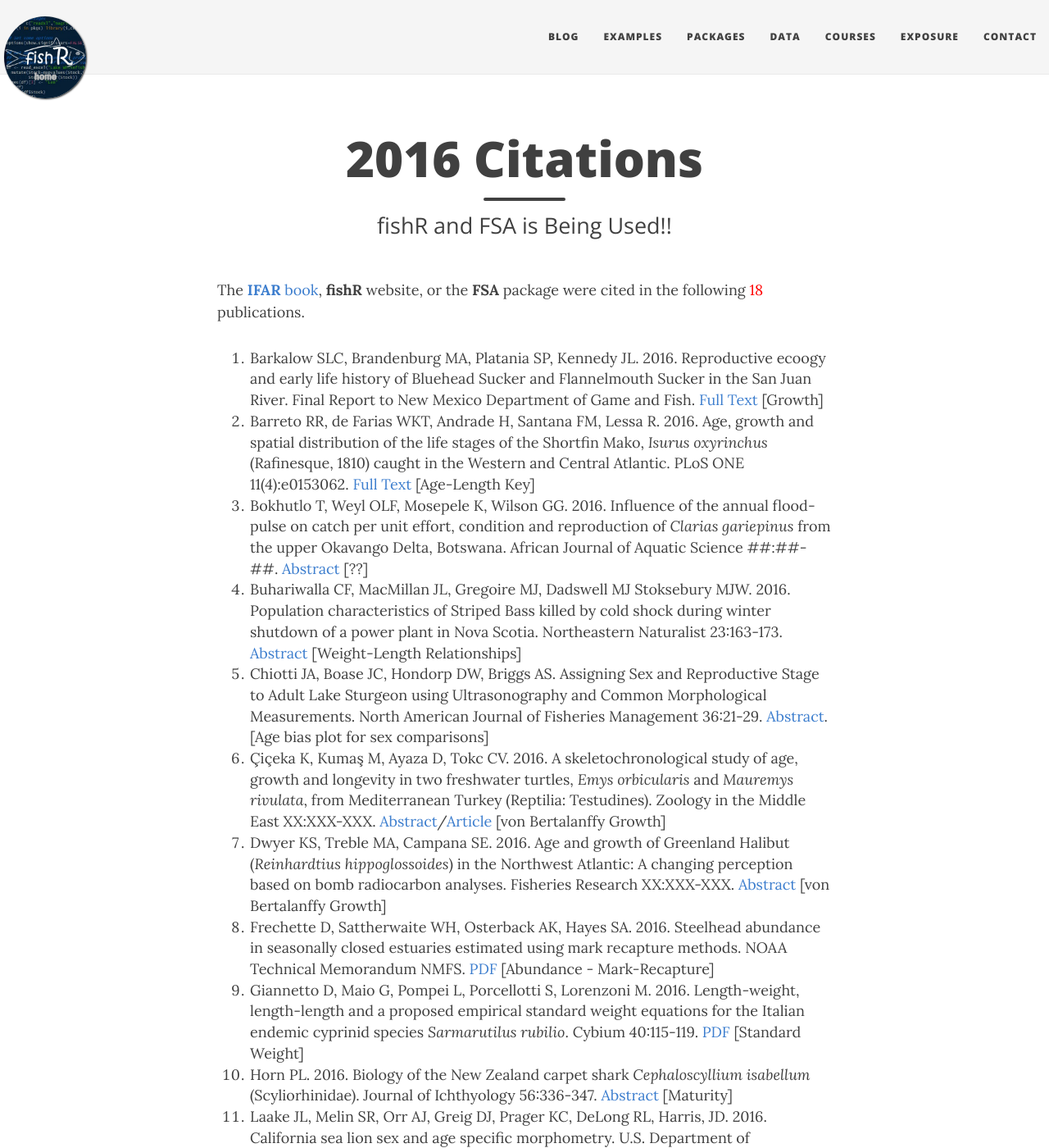
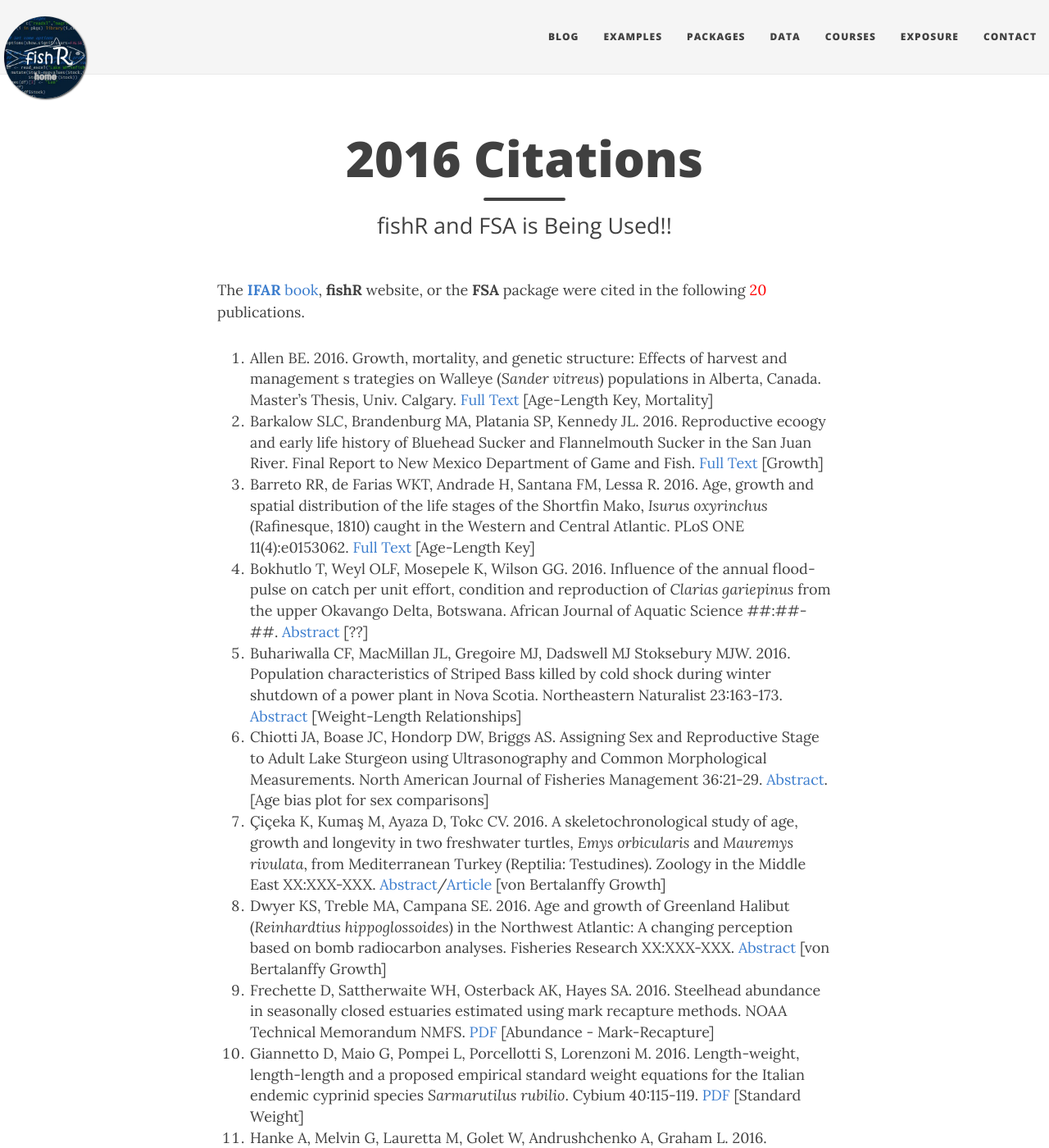
Before and after one commit to droglenc/fishR, a Jekyll site: the page built from exposure/exposure-citations16.md, in a window 1280 px wide and 1400 px high. Shown: the whole window at 82% size. Built offline with Jekyll 4.4.1, drawn with Linux system fonts in a browser that asks for light colours; nearby versions of some CDN libraries; some of the changed text lies outside the part shown.

Commit message:
Added 2 2016 citations

```diff
--- a/exposure/exposure-citations16.md
+++ b/exposure/exposure-citations16.md
@@ -5,8 +5,10 @@ subtitle: fishR and FSA is Being Used!!
 css: "/css/exposure-citation.css"
 ---
 
-The [**IFAR** book](http://derekogle.com/IFAR/), **fishR** website, or the **FSA** package were cited in the following <span id="contact-div">18</span> publications.
+The [**IFAR** book](http://derekogle.com/IFAR/), **fishR** website, or the **FSA** package were cited in the following <span id="contact-div">20</span> publications.
 
+1. Allen BE.  2016.  Growth, mortality, and genetic structure: Effects of harvest and management s
+trategies on Walleye (*Sander vitreus*) populations in Alberta, Canada.  Master's Thesis, Univ. Calgary.  [Full Text](http://theses.ucalgary.ca/jspui/bitstream/11023/3004/3/ucalgary_2016_allen_brandon.pdf) [Age-Length Key, Mortality]
 1. Barkalow SLC, Brandenburg MA, Platania SP, Kennedy JL.  2016.  Reproductive ecoogy and early life history of Bluehead Sucker and Flannelmouth Sucker in the San Juan River.  Final Report to New Mexico Department of Game and Fish.  [Full Text](http://www.wildlife.state.nm.us/download/conservation/share-with-wildlife/reports/2015/Reproductive-Ecology-and-Early-Life-History-of-Bluehead-Sucker-and-Flannelmouth-Sucker-in-San-Juan-River-_-American-Southwest-Ichthyological.pdf) [Growth]
 1. Barreto RR, de Farias WKT, Andrade H, Santana FM, Lessa R.  2016.  Age, growth and spatial distribution of the life stages of the Shortfin Mako, *Isurus oxyrinchus* (Rafinesque, 1810) caught in the Western and Central Atlantic.  PLoS ONE 11(4):e0153062.  [Full Text](http://journals.plos.org/plosone/article?id=10.1371/journal.pone.0153062) [Age-Length Key]
 1. Bokhutlo T, Weyl OLF, Mosepele K, Wilson GG.  2016.  Influence of the annual flood-pulse on catch per unit effort, condition and reproduction of *Clarias gariepinus* from the upper Okavango Delta, Botswana.  African Journal of Aquatic Science ##:##-##. [Abstract](http://www.tandfonline.com/doi/abs/10.2989/16085914.2016.1138279) [??]
@@ -16,6 +18,7 @@ The [**IFAR** book](http://derekogle.com/IFAR/), **fishR** website, or the **FSA
 1. Dwyer KS, Treble MA, Campana SE.  2016.  Age and growth of Greenland Halibut (*Reinhardtius hippoglossoides*) in the Northwest Atlantic: A changing perception based on bomb radiocarbon analyses.  Fisheries Research XX:XXX-XXX. [Abstract](http://www.sciencedirect.com/science/article/pii/S0165783616300169) [von Bertalanffy Growth]
 1. Frechette D, Sattherwaite WH, Osterback AK, Hayes SA.  2016.  Steelhead abundance in seasonally closed estuaries estimated using mark recapture methods.  NOAA Technical Memorandum NMFS.  [PDF](https://www.researchgate.net/profile/William_Satterthwaite/publication/299657318_Steelhead_abundance_in_seasonally_closed_estuaries_estimated_using_mark_recapture_methods/links/5703e62708ae13eb88b683e1.pdf) [Abundance - Mark-Recapture]
 1. Giannetto D, Maio G, Pompei L, Porcellotti S, Lorenzoni M.  2016.  Length-weight, length-length and a proposed empirical standard weight equations for the Italian endemic cyprinid species *Sarmarutilus rubilio*.  Cybium 40:115-119.  [PDF](https://www.researchgate.net/profile/Daniela_Giannetto/publication/303278340_Length-weight_length-length_and_a_proposed_empirical_standard_weight_equations_for_the_Italian_endemic_cyprinid_species_Sarmarutilus_rubilio/links/573ad3dc08ae9ace840e09a1.pdf)  [Standard Weight]
+1. Hanke A, Melvin G, Lauretta M, Golet W, Andrushchenko A, Graham L.  2016.  Characterisation of Canadian Bluefin Tuna catch using cohort slicing and age-length keys.  International Commission for the Conservation of Atlantic Tunas, Collective Volume of Scientific Paper 72(6):1398-1411. [Full Text](https://www.iccat.int/Documents/CVSP/CV072_2016/n_6/CV072061398.pdf) [Age Comparisons]
 1. Horn PL.  2016.  Biology of the New Zealand carpet shark *Cephaloscyllium isabellum* (Scyliorhinidae).  Journal of Ichthyology 56:336-347.  [Abstract](http://link.springer.com/article/10.1134/S0032945216030048) [Maturity]
 1. Laake JL, Melin SR, Orr AJ, Greig DJ, Prager KC, DeLong RL, Harris, JD. 2016.  California sea lion sex and age specific morphometry. U.S. Department of Commerce, NOAA Technical Memorandum NMFS, Alaska Fisheries Science Center.  [PDF](http://www.afsc.noaa.gov/Publications/AFSC-TM/NOAA-TM-AFSC-312.pdf)  [von Bertalanffy Growth]
 1. Olson AD, Martin TH.  2016.  Life History Traits of the Mirror Shiner, *Notropis spectrunculus*, in Western North Carolina.  Southeastern Naturalist 15:102-114.  [Abstract](http://www.bioone.org/doi/abs/10.1656/058.015.0108) [Von Bertalanffy Growth]
```
